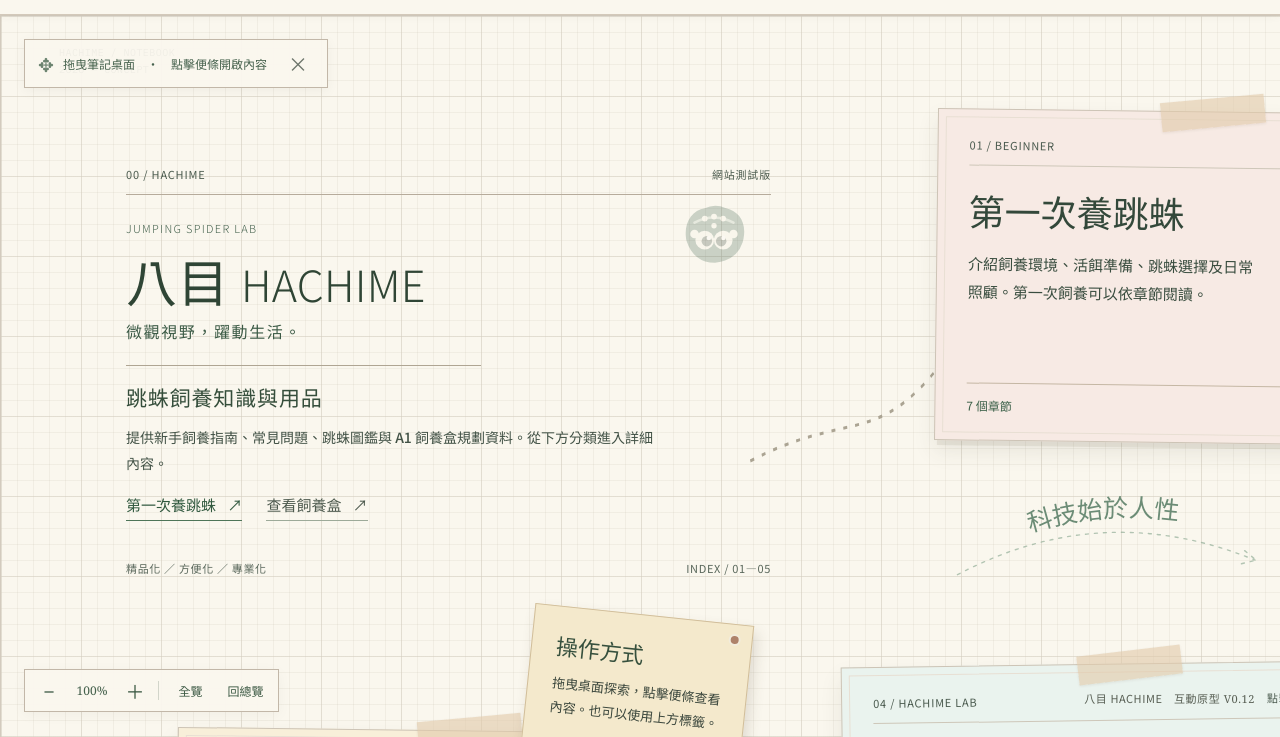
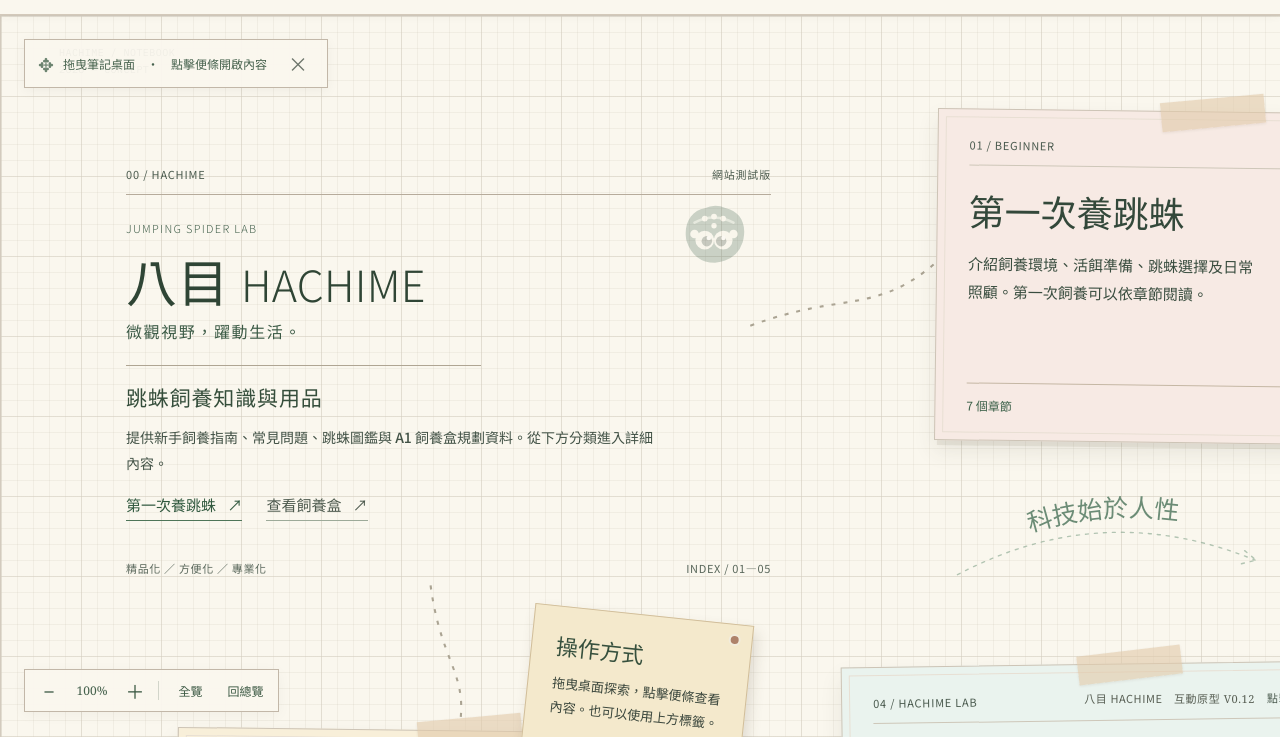
Before and after one commit to KotaNia1130/hachime-site, a plain HTML site: page index.html in a window 1280 px wide. Shown: the part 63-800 px from the top of the page. Drawn offline with Linux system fonts and the light colour scheme; a web font is replaced by a local one.

Commit message:
Fix notebook connector alignment after extending the canvas for galleries

```diff
--- a/index.html
+++ b/index.html
@@ -863,7 +863,7 @@ body{background:var(--ground);color:var(--ink)}
   <main id="workspace" class="main-area" tabindex="-1">
     <div class="workspace" id="viewport" aria-label="可拖曳的筆記總覽。拖曳畫面探索分類，點擊便條開啟完整內容。">
       <div class="infinite-sheet" id="board">
-        <svg class="connectors" viewBox="0 0 2070 1350" preserveAspectRatio="none" aria-hidden="true"><path d="M750 310 C845 275 875 300 938 245"/><path d="M1395 283 C1445 260 1460 280 1500 338"/><path d="M430 570 C440 645 465 656 460 704"/><path d="M800 755 C835 710 877 726 925 749"/><path d="M1320 1000 C1400 970 1430 1050 1470 1050"/></svg>
+        <svg class="connectors" viewBox="0 0 2070 1940" preserveAspectRatio="none" aria-hidden="true"><path d="M750 310 C845 275 875 300 938 245"/><path d="M1395 283 C1445 260 1460 280 1500 338"/><path d="M430 570 C440 645 465 656 460 704"/><path d="M800 755 C835 710 877 726 925 749"/><path d="M1320 1000 C1400 970 1430 1050 1470 1050"/></svg>
         <div class="board-corner" aria-hidden="true">HACHIME / NOTEBOOK<br>2026 — CONCEPT</div>
         <section id="home" class="notebook-intro" aria-labelledby="homeTitle">
 
```
